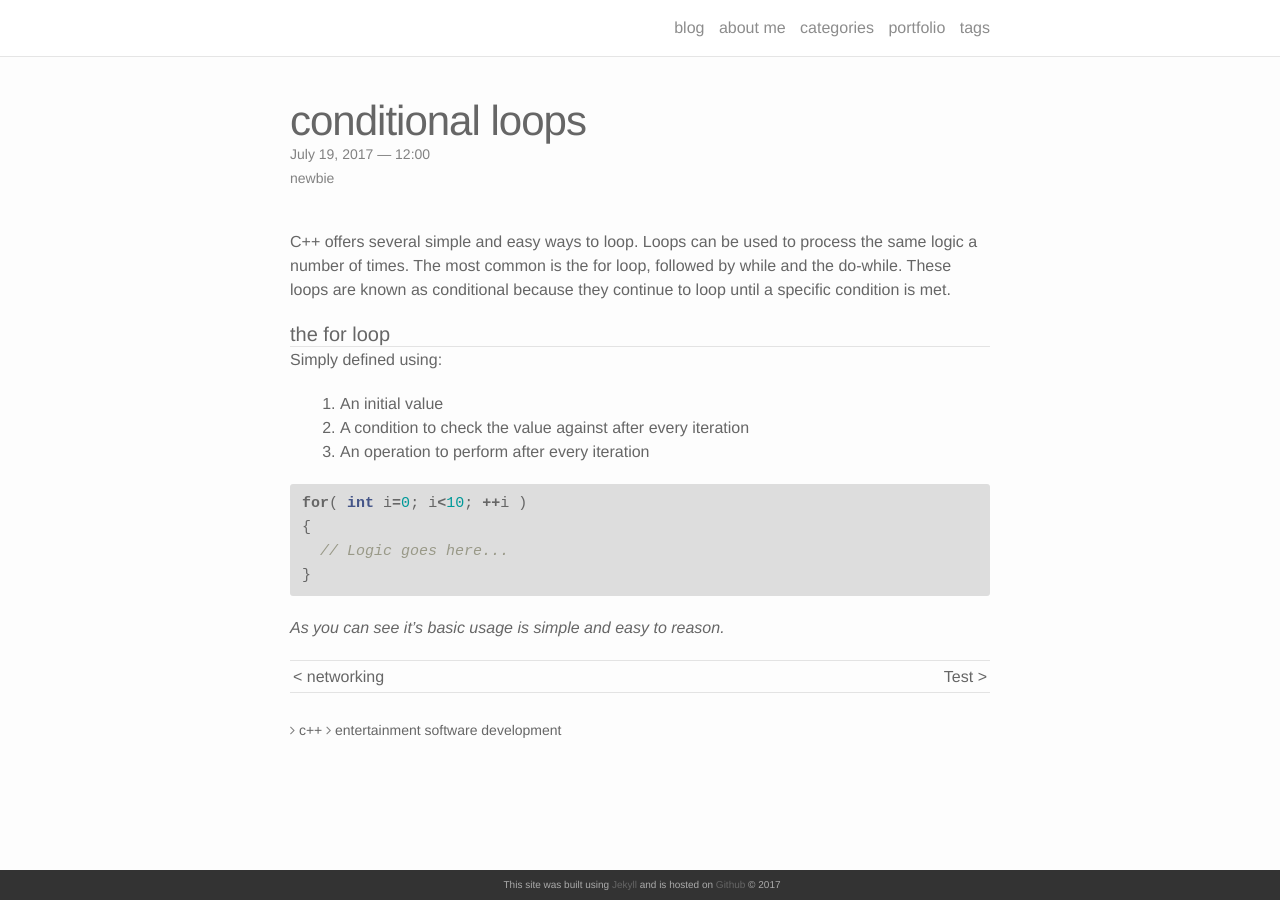
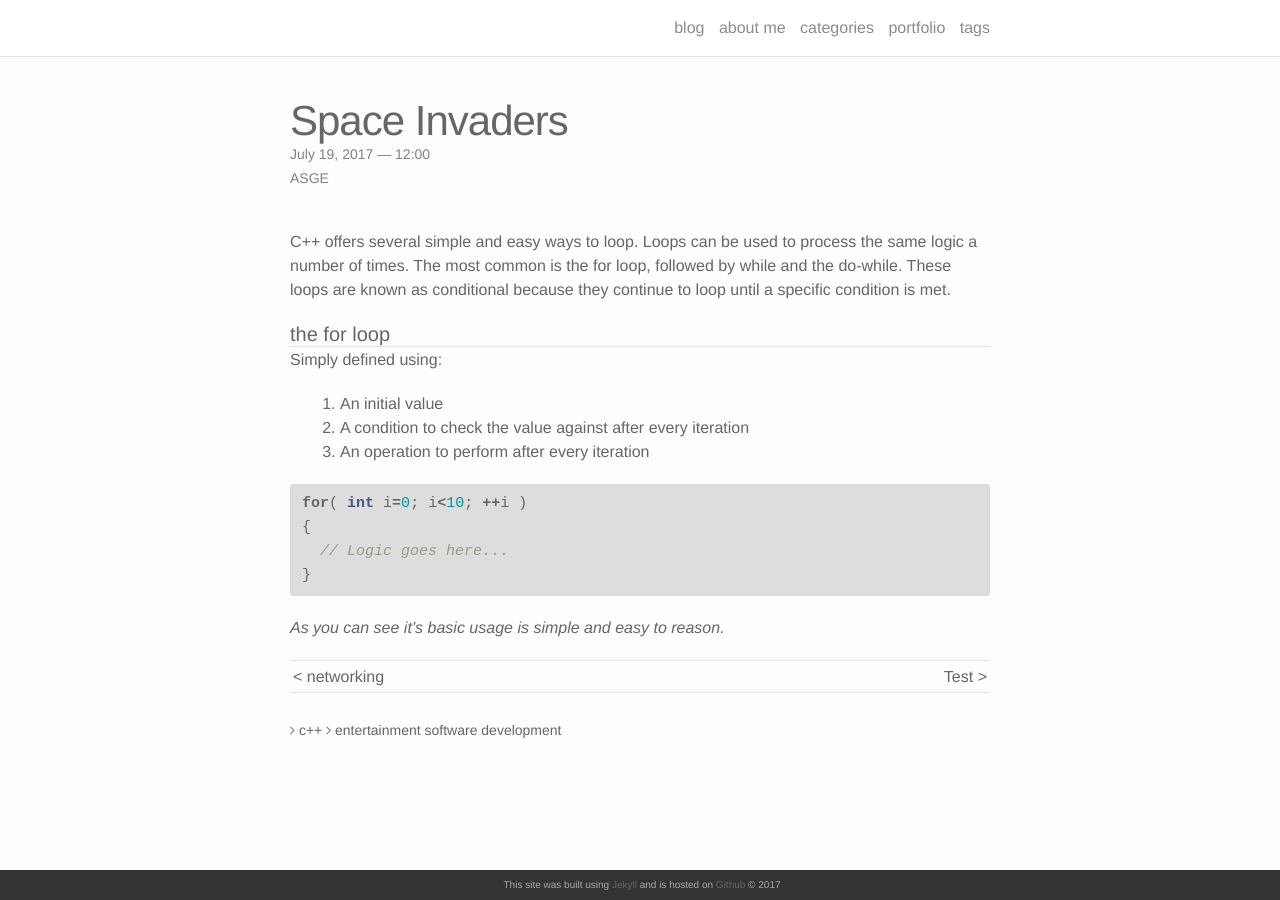
Before and after one commit to CWardee/CWardee.github.io, a Jekyll site: the page built from _posts/2017-07-19-conditionals.markdown, in a window 1280 px wide. Built offline with Jekyll 4.4.1, drawn with Linux system fonts in a browser that asks for light colours; nearby versions of some CDN libraries.

Commit message:
inital portfolio creation

```diff
--- a/_posts/2017-07-19-conditionals.markdown
+++ b/_posts/2017-07-19-conditionals.markdown
@@ -1,9 +1,9 @@
 ---
 layout: post
-title:  conditional loops
+title:  Space Invaders
 date: 2017-07-19 12:00:00
-description: what are the basic conditional loops?
-category: newbie
+description: Basic Space Invaders Game
+category: ASGE
 published: true
 tags:
  - c++
```
